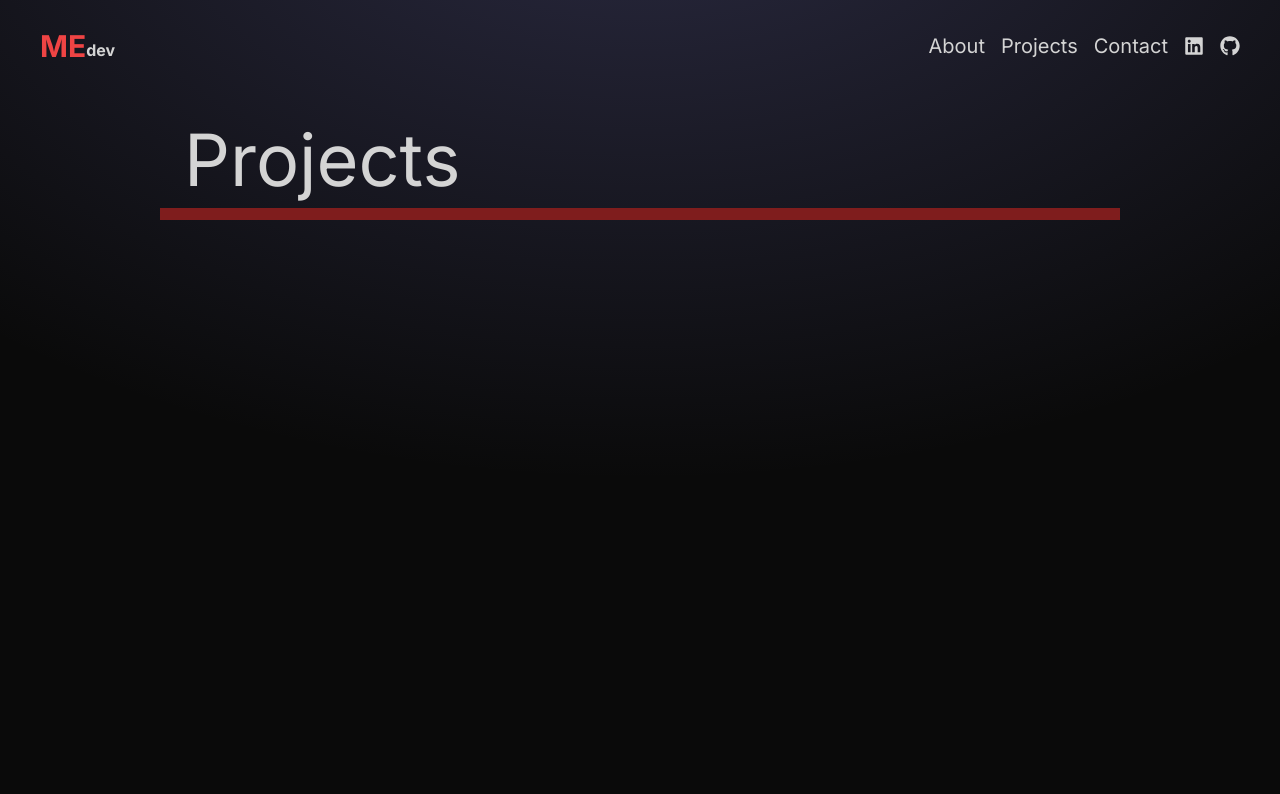
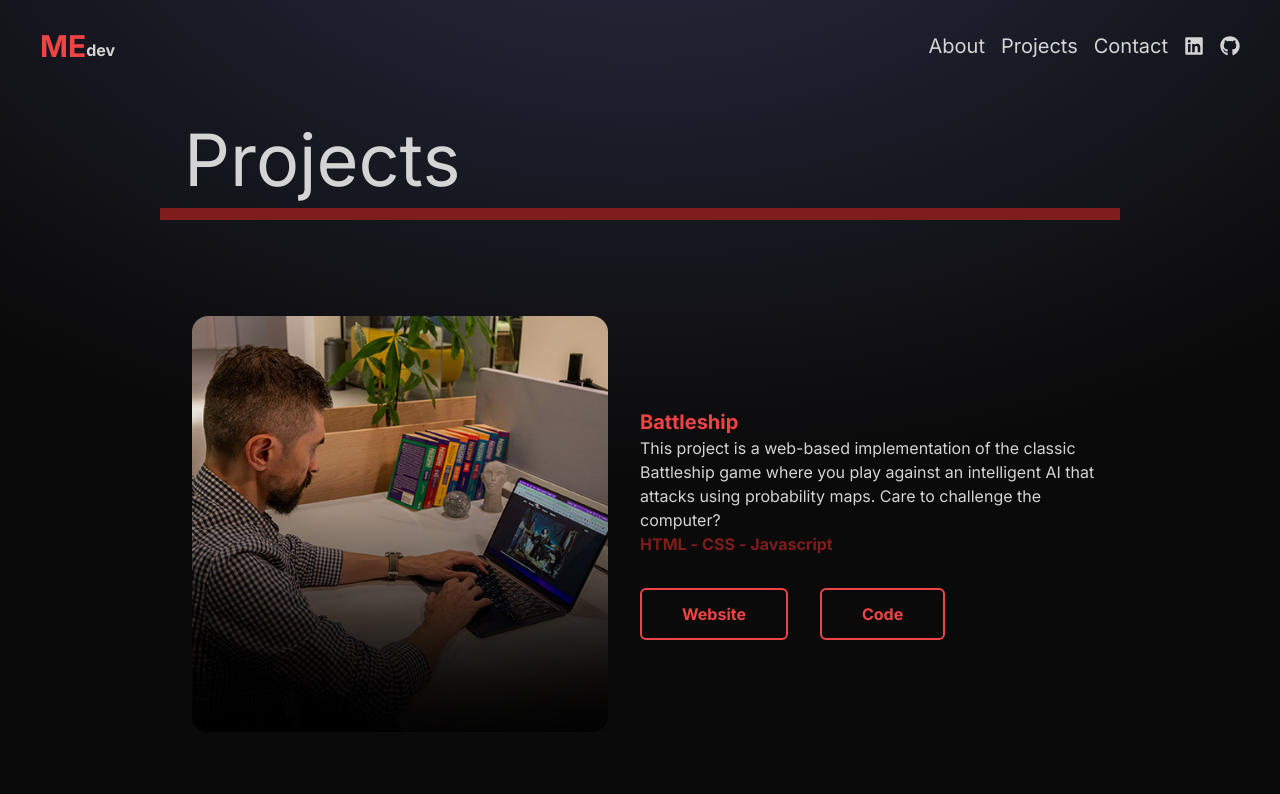
Before and after one commit to Mattheweng1/portfolio, a React (Vite) app: page /projects in a window 1280 px wide. Shown: the top 794 px of the page. Built offline with nearby package versions, Linux system fonts and the light colour scheme.

Commit message:
Rework Projects & Contact w/ components

```diff
--- a/src/components/Contact.jsx
+++ b/src/components/Contact.jsx
@@ -1,13 +1,14 @@
 import Navbar from "./Navbar";
+import PageContainer from "./PageContainer";
+import PageTitle from "./PageTitle";
 
 const Contact = () => {
   return (
     <>
       <Navbar></Navbar>
-      <div className="my-6 mx-[10%]">
-        <h1 className="mx-6 my-3 text-7xl">Contact</h1>
-        <div className="h-3 bg-red-900"></div>
-      </div>
+      <PageContainer>
+        <PageTitle title="Contact" />
+      </PageContainer>
     </>
   );
 };
--- /dev/null
+++ b/src/components/ProjectDetails.jsx
@@ -0,0 +1,30 @@
+import PropTypes from "prop-types";
+import React from "react";
+import Button from "./Button";
+
+const ProjectDetails = ({ project }) => {
+  return (
+    <>
+      <h1 className="text-xl font-bold text-red-500">{project.title}</h1>
+      <p className="text-center lg:text-left">{project.description}</p>
+      <ul className="flex gap-1 font-bold text-red-900">
+        {project.technologies.map((item, i) => (
+          <React.Fragment key={i}>
+            <li>{item}</li>
+            {i !== project.technologies.length - 1 && <li>-</li>}
+          </React.Fragment>
+        ))}
+      </ul>
+      <div className="flex gap-8">
+        <Button text="Website" />
+        <Button text="Code" />
+      </div>
+    </>
+  );
+};
+
+ProjectDetails.propTypes = {
+  project: PropTypes.object.isRequired,
+};
+
+export default ProjectDetails;
--- a/src/components/Projects.jsx
+++ b/src/components/Projects.jsx
@@ -1,13 +1,32 @@
+import { PROJECTS } from "../constants/constants";
+import FlexWrapper from "./FlexWrapper";
+import FlexWrapperItem from "./FlexWrapperItem";
 import Navbar from "./Navbar";
+import PageContainer from "./PageContainer";
+import PageTitle from "./PageTitle";
+import ProjectDetails from "./ProjectDetails";
 
 const Projects = () => {
   return (
     <>
       <Navbar></Navbar>
-      <div className="my-6 mx-[10%]">
-        <h1 className="mx-6 my-3 text-7xl">Projects</h1>
-        <div className="h-3 bg-red-900"></div>
-      </div>
+      <PageContainer>
+        <PageTitle title="Projects" />
+        {PROJECTS.map((item, i) => (
+          <FlexWrapper key={i}>
+            <FlexWrapperItem className="p-8">
+              <img
+                className="rounded-2xl"
+                src="src/assets/about.jpg"
+                alt="Portrait Photo of Matthew"
+              />
+            </FlexWrapperItem>
+            <FlexWrapperItem className="lg:items-start">
+              <ProjectDetails project={item} />
+            </FlexWrapperItem>
+          </FlexWrapper>
+        ))}
+      </PageContainer>
     </>
   );
 };
```
